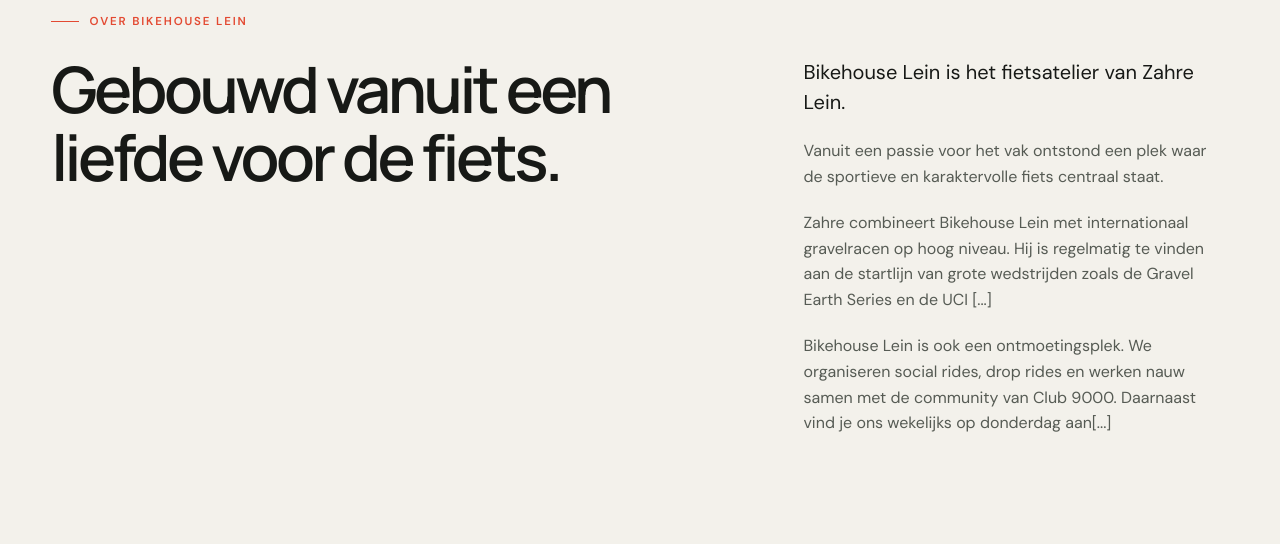
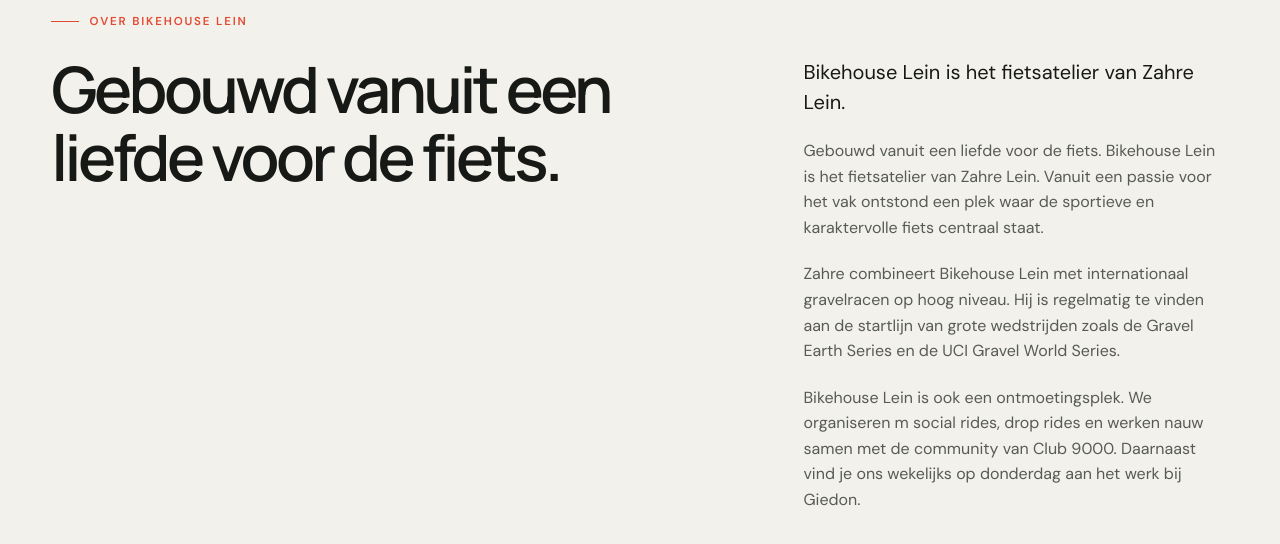
Before and after one commit to simonbwone101/fietsherstel-website, a React (Vite) app: page / in a window 1280 px wide. Shown: the part 1940-2484 px from the top of the page. Built offline with nearby package versions, Linux system fonts and the light colour scheme; grey boxes are pictures that could not be loaded.

Commit message:
Update App.tsx

```diff
--- a/src/App.tsx
+++ b/src/App.tsx
@@ -196,13 +196,13 @@ export default function App() {
                 Bikehouse Lein is het fietsatelier van Zahre Lein.
               </p>
               <p>
-                Vanuit een passie voor het vak ontstond een plek waar de sportieve en karaktervolle fiets centraal staat.
+                Gebouwd vanuit een liefde voor de fiets. Bikehouse Lein is het fietsatelier van Zahre Lein. Vanuit een passie voor het vak ontstond een plek waar de sportieve en karaktervolle fiets centraal staat.
               </p>
               <p>
-               Zahre combineert Bikehouse Lein met internationaal gravelracen op hoog niveau. Hij is regelmatig te vinden aan de startlijn van grote wedstrijden zoals de Gravel Earth Series en de UCI [...]
+               Zahre combineert Bikehouse Lein met internationaal gravelracen op hoog niveau. Hij is regelmatig te vinden aan de startlijn van grote wedstrijden zoals de Gravel Earth Series en de UCI Gravel World Series.
               </p>
               <p>
-                Bikehouse Lein is ook een ontmoetingsplek. We organiseren social rides, drop rides en werken nauw samen met de community van Club 9000. Daarnaast vind je ons wekelijks op donderdag aan[...]
+                Bikehouse Lein is ook een ontmoetingsplek. We organiseren m social rides, drop rides en werken nauw samen met de community van Club 9000. Daarnaast vind je ons wekelijks op donderdag aan het werk bij Giedon.
               </p>
             </div>
           </div>
```
